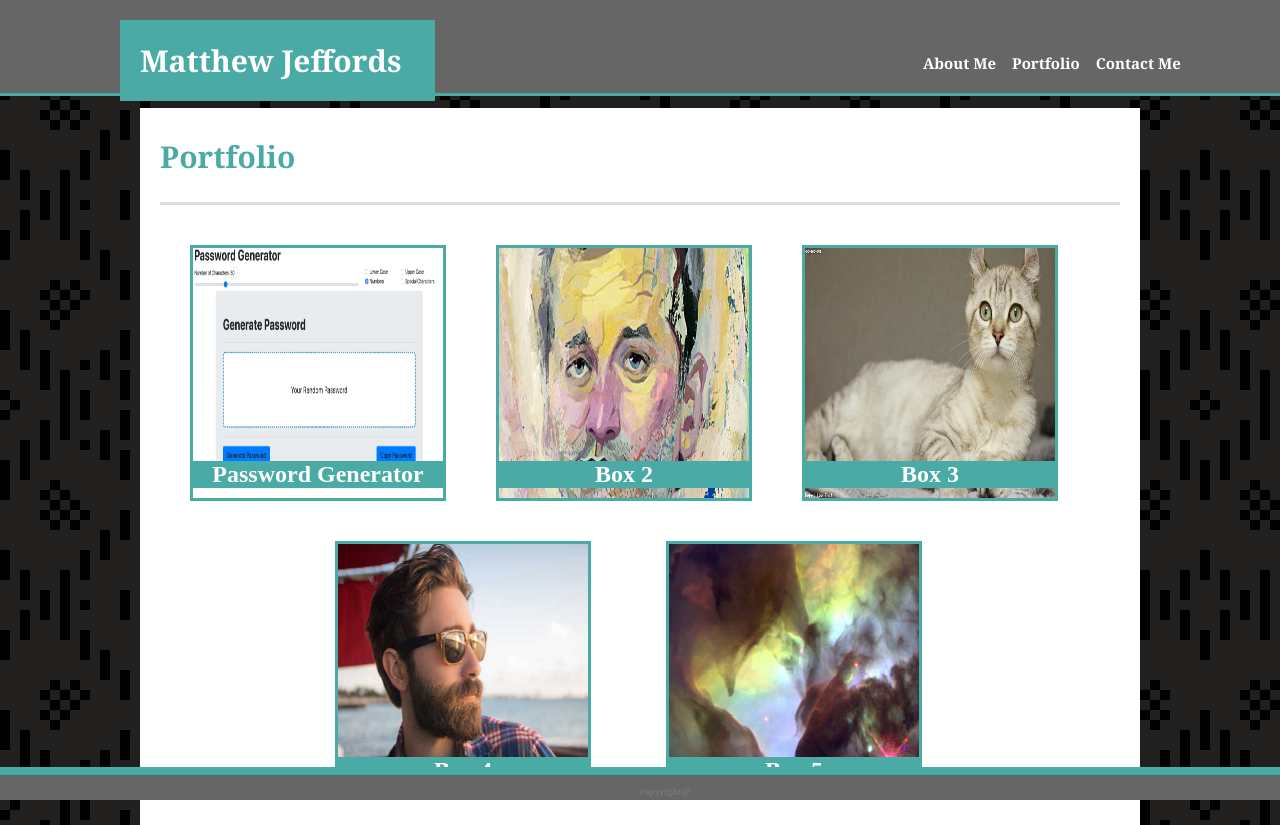
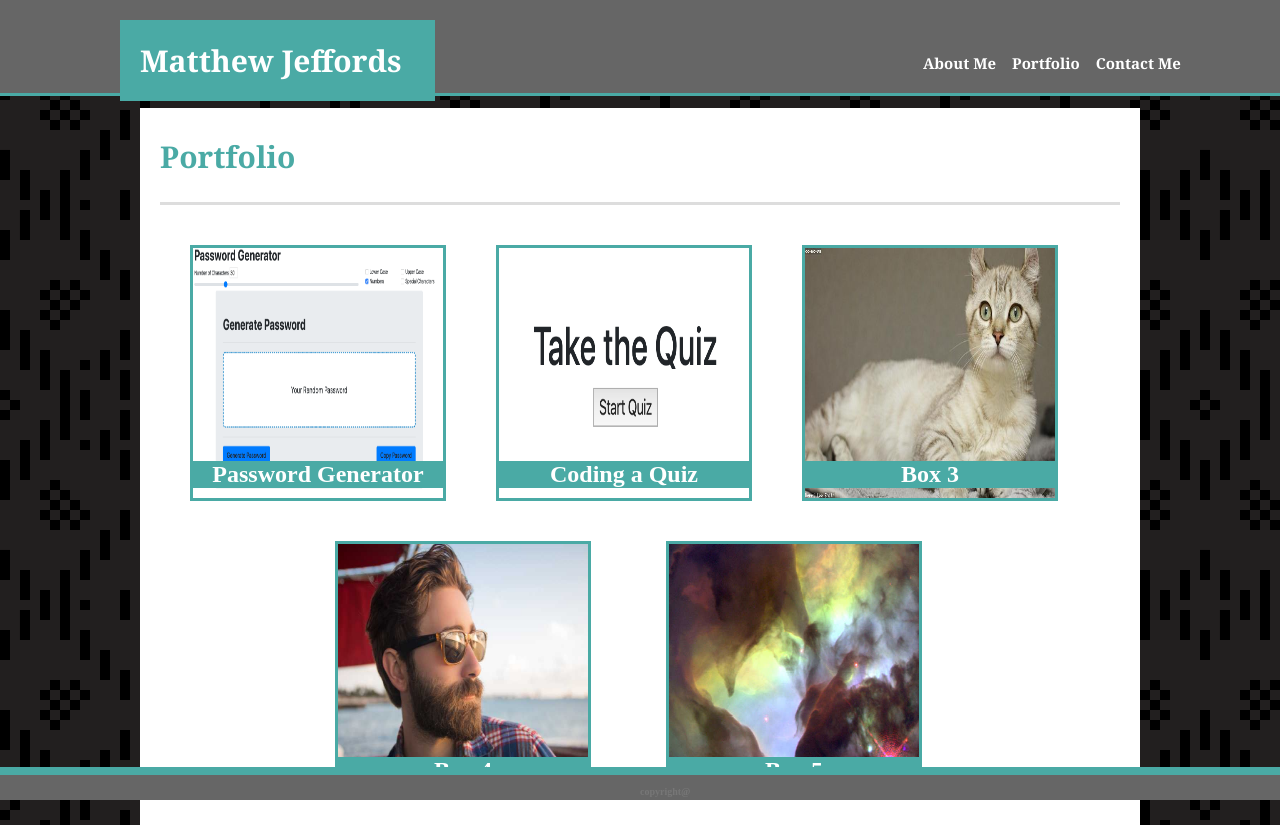
Before and after one commit to Jeffordsmp/resume, a plain HTML site: page portfolio.html in a window 1280 px wide. Drawn offline with Linux system fonts and the light colour scheme.

Commit message:
adding quiz to portfolio

```diff
--- a/portfolio.html
+++ b/portfolio.html
@@ -51,9 +51,9 @@
                 </section>
 
                 <section id="bill">
-                    <a href="https://www.google.com/" target="_blank">
-                        <img src="assets/images/Placeholder_Bill.jpg" alt="Placeholder_Bill" height="250" width="250"/>
-                            <div><h5>Box 2</h5></div>
+                    <a href="file:///Users/matthew/Desktop/code/HW_04/index.html" target="_blank">
+                        <img src="assets/images/Quiz_screenshot.png" alt="Codeing_Quiz" height="250" width="250"/>
+                            <div><h5>Coding a Quiz</h5></div>
                     </a>
                 </section>
 
```
Also changed, not shown: README.md, assets/images/Quiz_screenshot.png (added).
